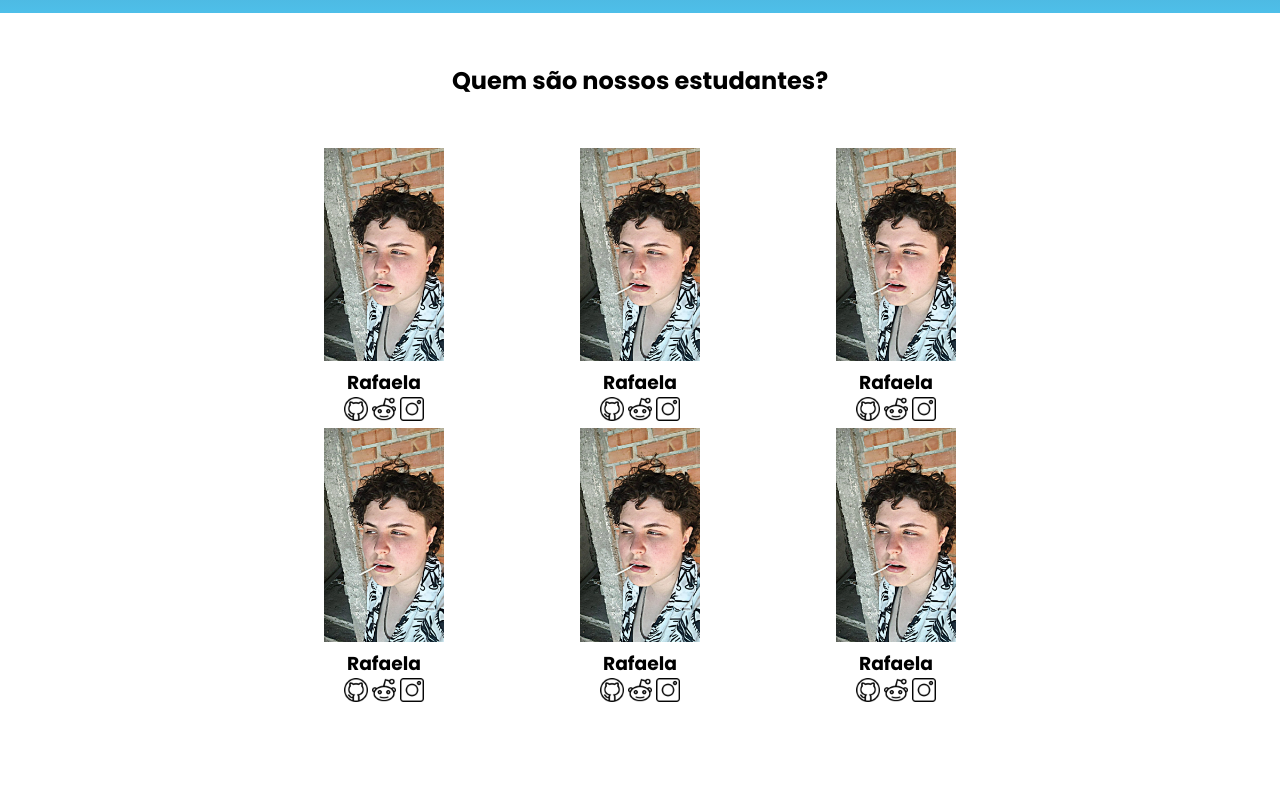
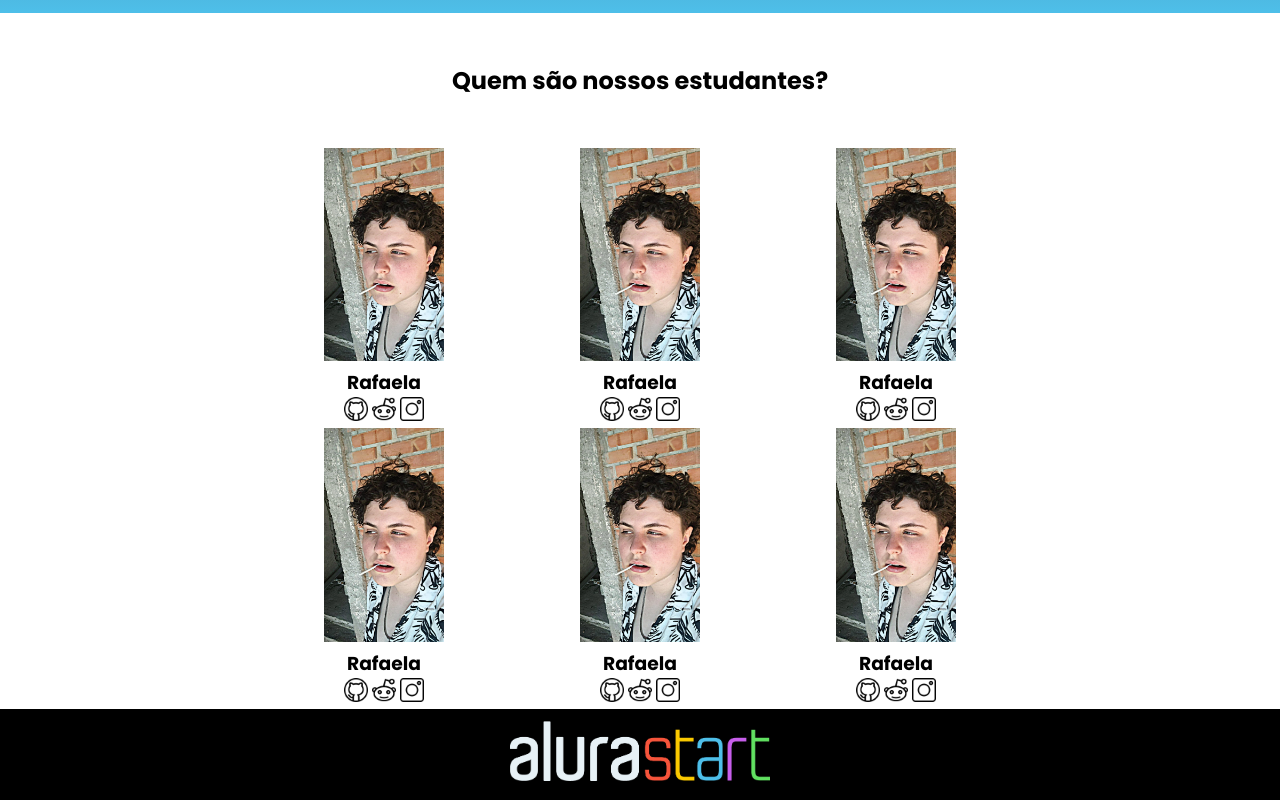
Before and after one commit to Reiivva01/001, a plain HTML site: page index.html in a window 1280 px wide. Shown: the part 462-1262 px from the top of the page. Before the commit the page ends 1171 px from the top, so only its background shows below. Drawn offline with Linux system fonts and the light colour scheme.

Commit message:
pagina finalizada

```diff
--- a/index.html
+++ b/index.html
@@ -77,10 +77,14 @@
 
 
 </div>
+</section>
+
+<footer class="rodape">
 
 
+    <img class="rodape-imagem" src="alurastart logo.png" alt="logo alura">
 
 
-</section>
+</footer>
 </body>
 </html>
--- a/style.css
+++ b/style.css
@@ -68,3 +68,13 @@ body{
     grid-template-columns: 20% 20% 20% 20% 20%;
 
 }
+
+.rodape{
+    background-color: black;
+    text-align: center
+}
+
+.rodape-imagem{
+    height: 60px;
+    padding: 12px 0;
+}
```
